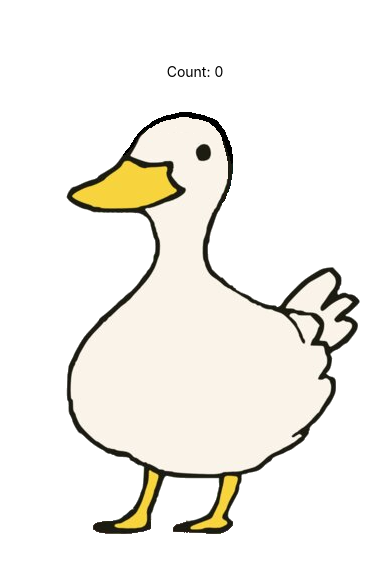
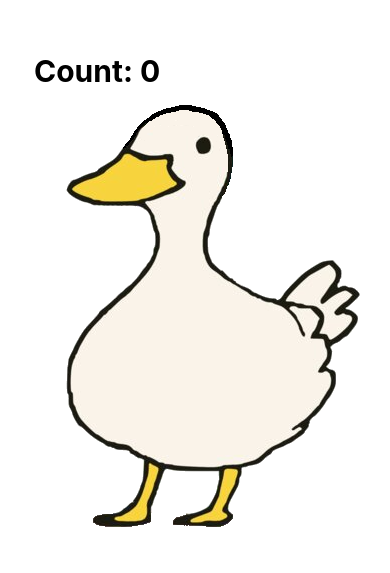
Before and after one commit to Th-429B/Quack, a React Native app: screen / in a window 390 px wide. Shown: the part 129-702 px from the top of the page. Built offline with nearby package versions, Linux system fonts and the light colour scheme.

Commit message:
Edit styling for home page

```diff
--- a/clicker.js
+++ b/clicker.js
@@ -22,13 +22,10 @@ const Clicker = () => {
     }
 
 
-
   const onPress = () => {
       playSound();
       setCount(prevCount => prevCount + 1);
     }
-
-
 
 
   const [showDuckQuack, setDuckState] = useState(false);
@@ -44,7 +41,7 @@ const Clicker = () => {
   return (
     <View style={styles.container}>
       <View style={styles.countContainer}>
-        <Text>Count: {count}</Text>
+        <Text style={styles.scoreText}>Count: {count}</Text>
       </View>
       <TouchableWithoutFeedback
         style={styles.button}
@@ -60,18 +57,27 @@ const Clicker = () => {
 
 const styles = StyleSheet.create({
   container: {
-    flex: 1,
-    justifyContent: "center",
-    paddingHorizontal: 10
+    // flex: 1,
+    // flexDirection: "column",
+    // justifyContent: "center",
+    // paddingHorizontal: 10
   },
   button: {
+    flex: 2,
     alignItems: "center",
     backgroundColor: "#DDDDDD",
     padding: 10
   },
   countContainer: {
-    alignItems: "center",
-    padding: 10
+    flex:0.7,
+    alignItems: "flex-start",
+    justifyContent: "flex-start",
+    padding: 5,
+
+  },
+  scoreText: {
+    fontWeight: "bold",
+    fontSize: 30
   }
 });
 
```
